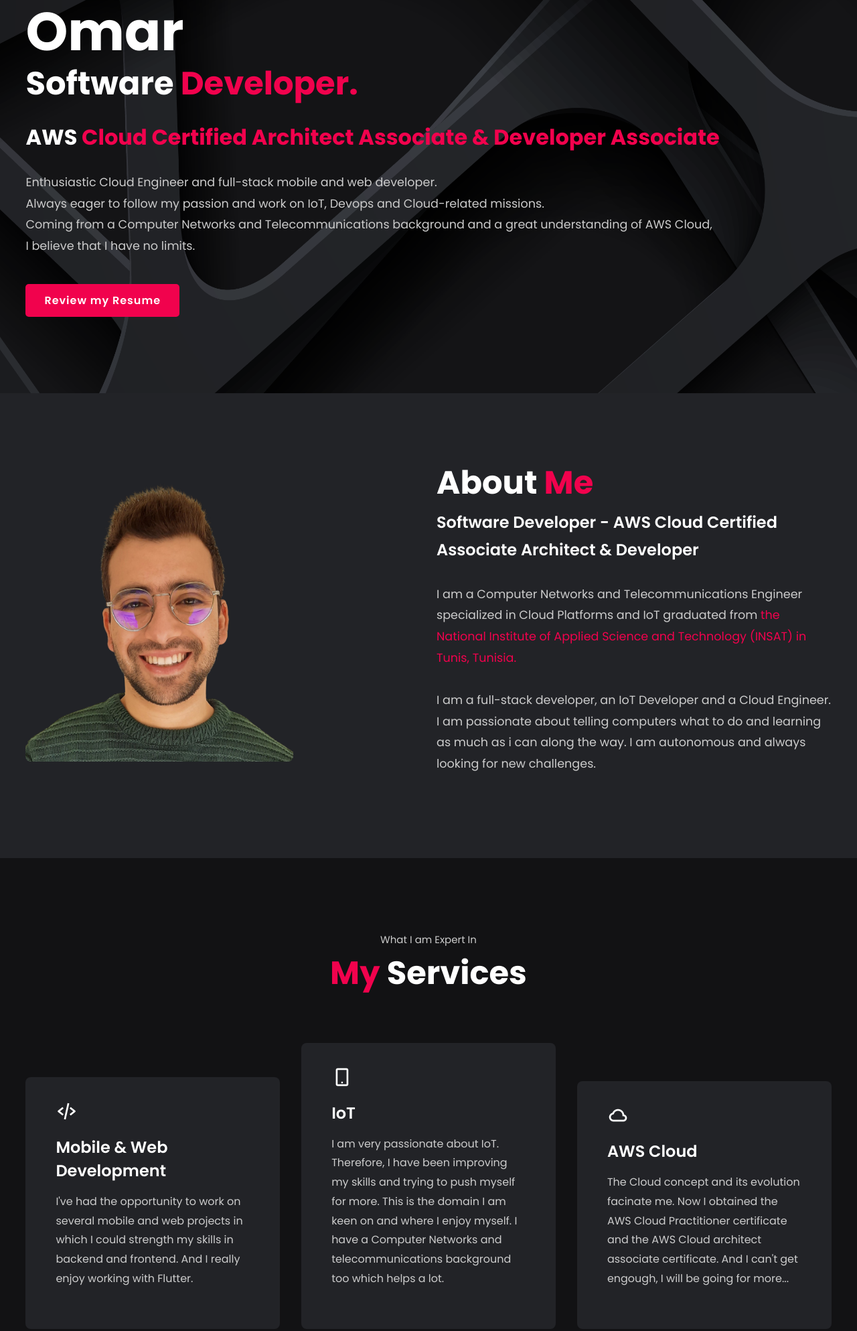
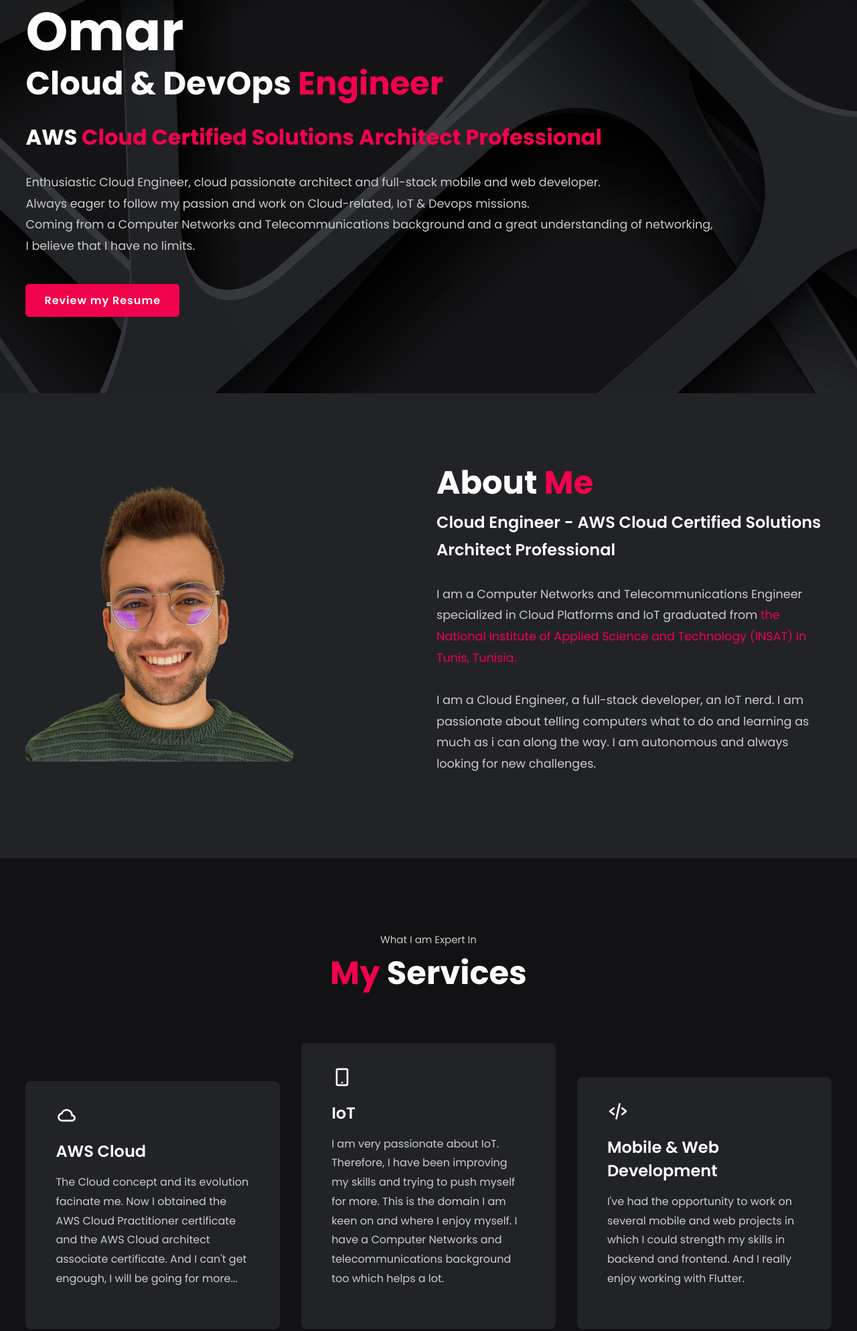
Before and after one commit to omar-chaabouni/portfolio, a plain HTML site: page index.html in a window 1280 px wide. Shown: the part 213-2200 px from the top of the page at 67% size. Drawn offline with nearby package versions, Linux system fonts and the light colour scheme.

Commit message:
update SAP

```diff
--- a/index.html
+++ b/index.html
@@ -41,12 +41,12 @@
         <span class="two">I am</span>
       </div>
       <h1>Omar</h1>
-      <h3>Software<span> Developer.</span></h3>
-      <h4>AWS <span>Cloud Certified Architect Associate & Developer Associate</span></h4>
+      <h3>Cloud & DevOps<span> Engineer</span></h3>
+      <h4>AWS <span>Cloud Certified Solutions Architect Professional</span></h4>
       <p>
-        Enthusiastic Cloud Engineer and full-stack mobile and web developer. <br>
-Always eager to follow my passion and work on IoT, Devops and Cloud-related missions. <br>
-Coming from a Computer Networks and Telecommunications background and a great understanding of AWS Cloud, <br>I believe that I have no limits.
+        Enthusiastic Cloud Engineer, cloud passionate architect and full-stack mobile and web developer. <br>
+Always eager to follow my passion and work on Cloud-related, IoT & Devops missions. <br>
+Coming from a Computer Networks and Telecommunications background and a great understanding of networking, <br>I believe that I have no limits.
       </p>
       <div class="button">
         <a href="./resume/Omar_CHAABOUNI_Resume.pdf" target="_blank" class="btn">Review my Resume</a>
@@ -62,13 +62,12 @@ Coming from a Computer Networks and Telecommunications background and a great un
 
     <div class="about-text">
       <h2>About <span>Me</span></h2>
-      <h4>Software Developer - AWS Cloud Certified Associate Architect & Developer</h4>
+      <h4>Cloud Engineer - AWS Cloud Certified Solutions Architect Professional</h4>
       <p>I am a Computer Networks and Telecommunications Engineer specialized in Cloud Platforms and IoT graduated from
         <a href="http://www.insat.rnu.tn/Fr/accueil_46_34" target='_blank' rel='INSAT'><span>the National Institute of
             Applied Science and Technology (INSAT) in Tunis, Tunisia.</span></a>
         <br><br>
-        I am a full-stack developer, an IoT Developer and a Cloud
-        Engineer. I am passionate about telling computers what to do and learning as much as i can along the way. I am autonomous and always looking for new challenges.</p>
+        I am a Cloud Engineer, a full-stack developer, an IoT nerd. I am passionate about telling computers what to do and learning as much as i can along the way. I am autonomous and always looking for new challenges.</p>
     </div>
   </section>
 
@@ -80,12 +79,13 @@ Coming from a Computer Networks and Telecommunications background and a great un
     </div>
 
     <div class="services-content">
-      <div class="box service-box backend-box">
-        <div class="s-icons"><i class="bx bx-code-alt"></i></div>
-        <h3>Mobile & Web Development</h3>
-        <p>I've had the opportunity to work on several mobile and web projects in which I could strength my skills in
-          backend and frontend. And I really enjoy working with Flutter.
-        </p>
+      <div class="box service-box indus-box">
+        <div class="s-icons">
+          <i class="bx bx-cloud"></i>
+        </div>
+        <h3>AWS Cloud</h3>
+        <p>The Cloud concept and its evolution facinate me. Now I obtained the AWS Cloud Practitioner certificate and
+          the AWS Cloud architect associate certificate. And I can't get engough, I will be going for more...</p>
       </div>
 
       <div class="box service-box frontend-box">
@@ -98,13 +98,12 @@ Coming from a Computer Networks and Telecommunications background and a great un
           telecommunications background too which helps a lot.</p>
       </div>
 
-      <div class="box service-box indus-box">
-        <div class="s-icons">
-          <i class="bx bx-cloud"></i>
-        </div>
-        <h3>AWS Cloud</h3>
-        <p>The Cloud concept and its evolution facinate me. Now I obtained the AWS Cloud Practitioner certificate and
-          the AWS Cloud architect associate certificate. And I can't get engough, I will be going for more...</p>
+      <div class="box service-box backend-box">
+        <div class="s-icons"><i class="bx bx-code-alt"></i></div>
+        <h3>Mobile & Web Development</h3>
+        <p>I've had the opportunity to work on several mobile and web projects in which I could strength my skills in
+          backend and frontend. And I really enjoy working with Flutter.
+        </p>
       </div>
 
     </div>
```
Also changed, not shown: 1 other file.
